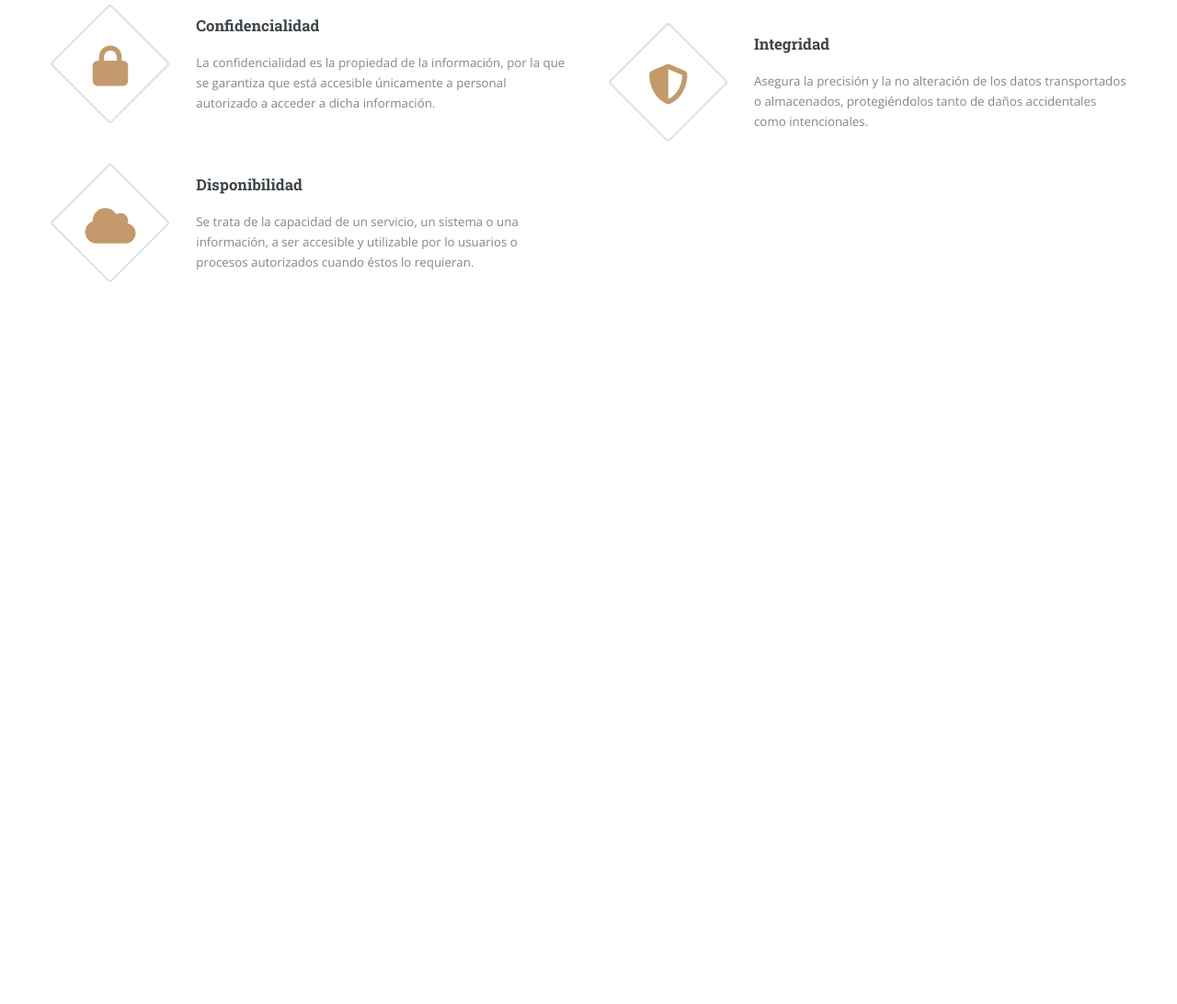
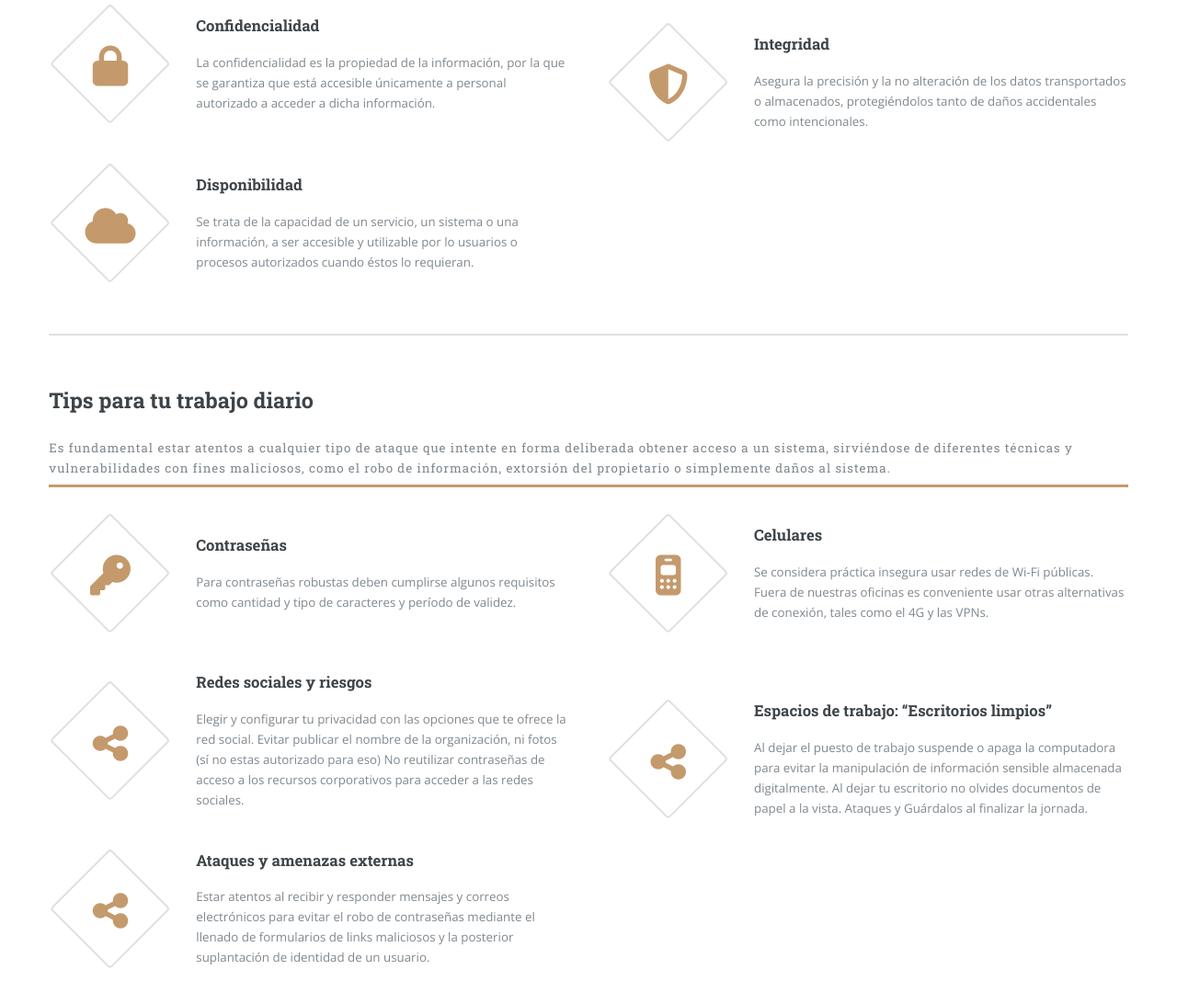
Before and after one commit to MVictoriaDoll/html_Ciber_Seguridad, a website built with Vite: page src/index.html in a window 1280 px wide. Shown: the part 753-1845 px from the top of the page at 92% size. Before the commit the page ends 1117 px from the top, so only its background shows below. Built offline with nearby package versions, Linux system fonts and the light colour scheme; files whose address does not match are found by name.

Commit message:
add more info

```diff
--- a/src/index.html
+++ b/src/index.html
@@ -83,6 +83,60 @@
           </div>
         </section>
 
+        <section>
+          <header class="major">
+            <h2>Tips para tu trabajo diario</h2>
+            <p>Es fundamental estar atentos a cualquier tipo de ataque que intente en forma deliberada obtener acceso a un sistema, sirviéndose de diferentes técnicas y vulnerabilidades con fines maliciosos, como el robo de información, extorsión del propietario o simplemente daños al sistema.</p>
+          </header>
+          <div class="features">
+            <article>
+              <span class="icon solid fa-sharp fa-solid fa-key"></span>
+              <div class="content">
+                <h3>Contraseñas </h3>
+                <p>Para contraseñas robustas deben
+                  cumplirse algunos requisitos como cantidad y tipo de caracteres y período de validez. </p>
+              </div>
+            </article>
+            <article>
+              <span class="icon solid fa-solid fa-mobile-retro"></span>
+              <div class="content">
+                <h3>Celulares</h3>
+                <p>Se considera práctica insegura usar redes de Wi-Fi públicas. Fuera de nuestras oficinas es conveniente usar otras alternativas de conexión, tales como el 4G y las VPNs.</p>
+              </div>
+            </article>
+            <article>
+              <span class="icon solid fa fa-share-alt"></span>
+              <div class="content">
+                <h3>Redes sociales y riesgos</h3>
+                <p>Elegir y configurar tu privacidad con las opciones que te ofrece la red social. Evitar publicar el nombre de la organización, ni fotos (sí no estas autorizado para eso)
+                  No reutilizar contraseñas de acceso a los recursos corporativos para acceder a las redes sociales.</p>
+              </div>
+            </article>
+            <article>
+              <span class="icon solid fa fa-share-alt"></span>
+              <div class="content">
+                <h3>Espacios de trabajo: “Escritorios limpios”</h3>
+                <p>Al dejar el puesto de trabajo suspende o apaga la computadora para evitar la manipulación de información sensible almacenada digitalmente.
+                  Al dejar tu escritorio no olvides documentos de papel a la vista. Ataques y Guárdalos al finalizar la jornada. </p>
+              </div>
+            </article>
+            <article>
+              <span class="icon solid fa fa-share-alt"></span>
+              <div class="content">
+                <h3>Ataques y amenazas externas</h3>
+                <p>Estar atentos al recibir y
+                  responder mensajes y correos
+                  electrónicos para evitar el
+                  robo de contraseñas mediante
+                  el llenado de formularios de
+                  links maliciosos y la posterior
+                  suplantación de identidad de
+                  un usuario.  </p>
+              </div>
+            </article>
+          </div>
+        </section>
+
 
         <script src="./js/main.js"></script>
 </body>
```
